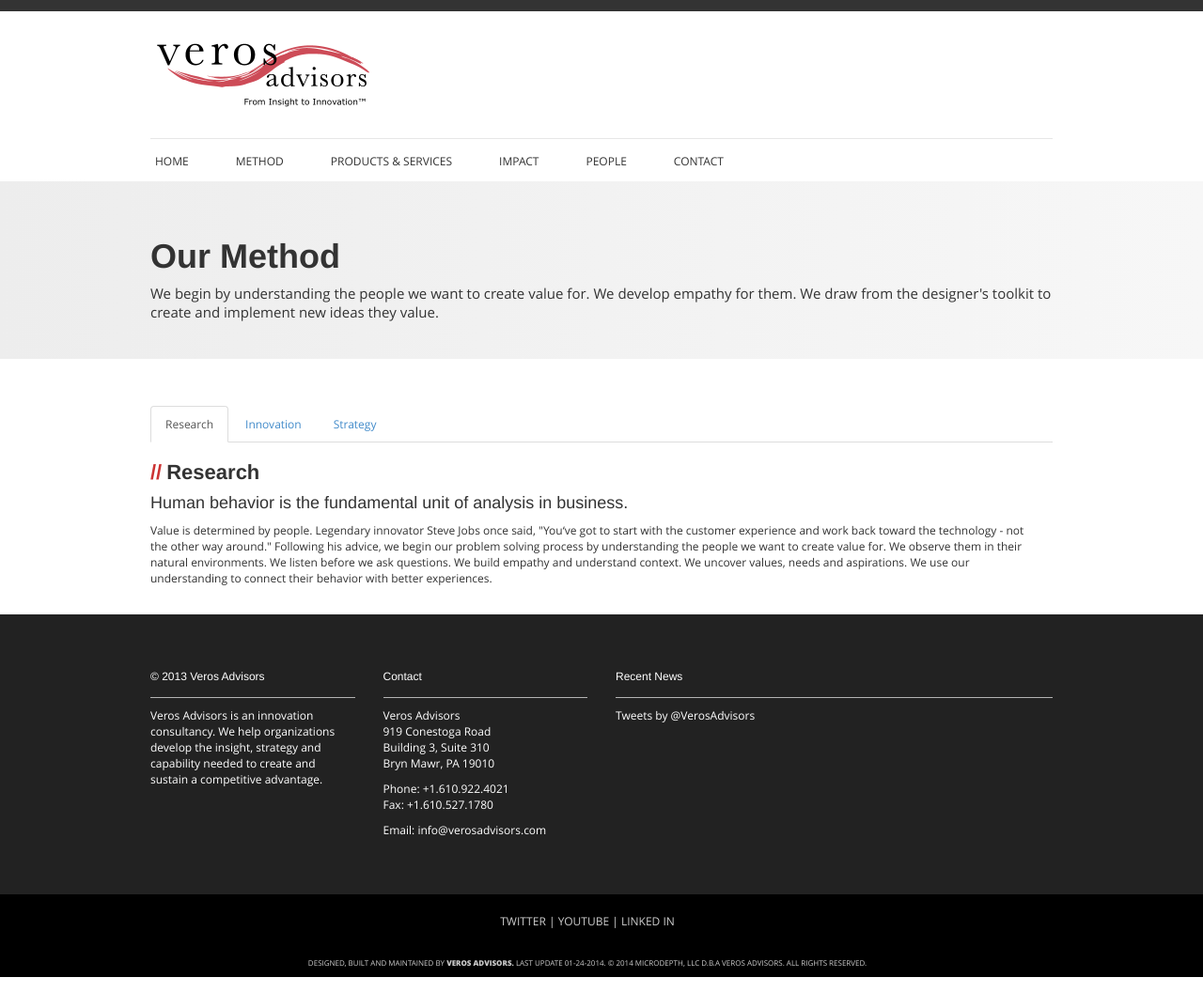
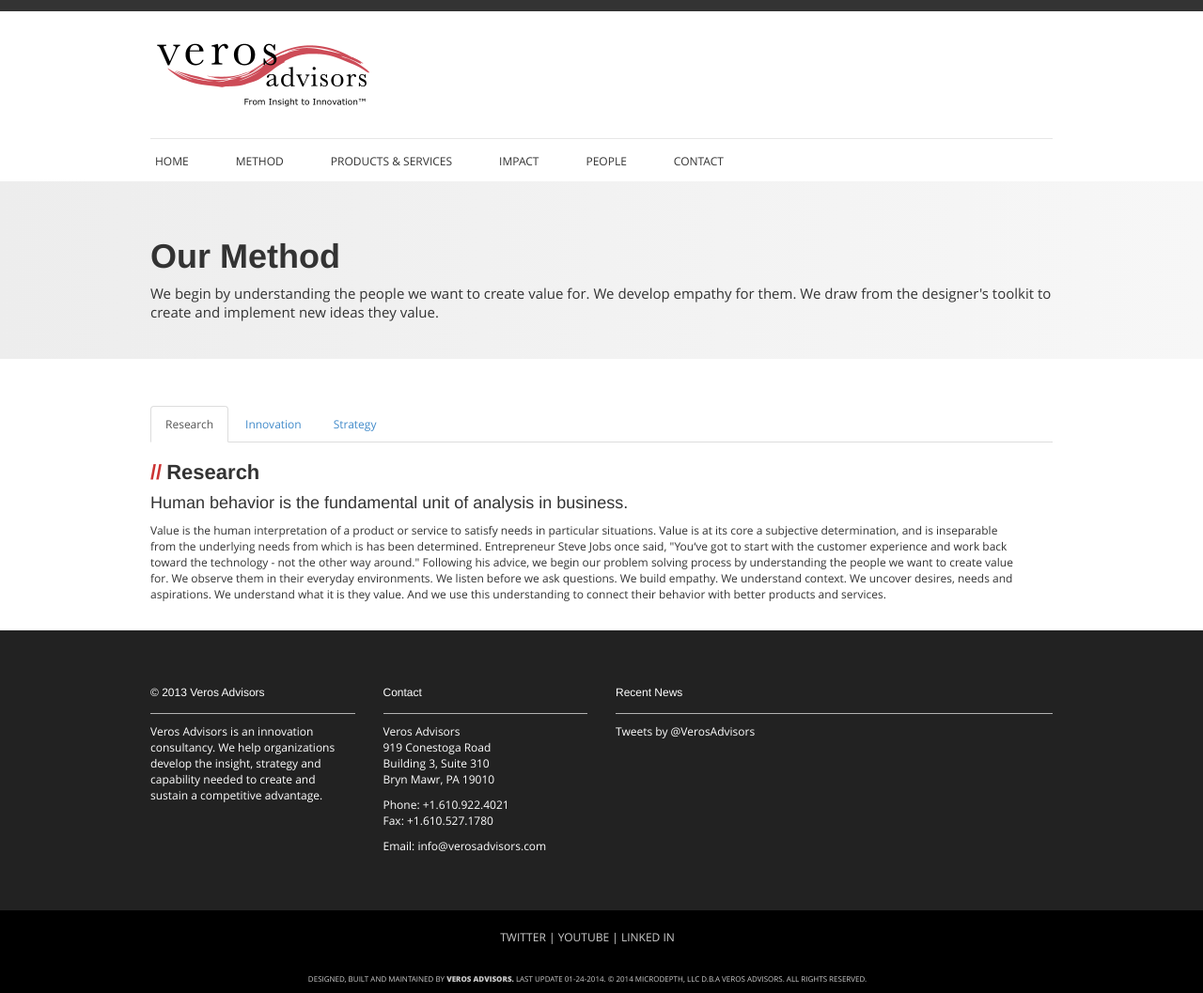
Before and after one commit to verosadvisors/verosadvisors, a Jekyll site: the page built from method.html, in a window 1280 px wide. Shown: the whole page at 94% size. Built offline with Jekyll 4.4.1, drawn with Linux system fonts in a browser that asks for light colours; Markdown is read by kramdown in place of the engine named in the settings; comment, search, counter and statistics services are not loaded.

Commit message:
modified copy

```diff
--- a/method.html
+++ b/method.html
@@ -25,11 +25,12 @@
 	<h2><span class="slash">//</span>Research</h2>
 	<h4>Human behavior is the fundamental unit of analysis in business.</h4>
 	<p>
-	Value is determined by people.
-	Legendary innovator Steve Jobs once said, "You‘ve got to start with the customer experience and work back toward the technology - not the other way around."
+	Value is the human interpretation of a product or service to satisfy needs in particular situations.
+	Value is at its core a subjective determination, and is inseparable from the underlying needs from which is has been determined.
+	Entrepreneur Steve Jobs once said, "You‘ve got to start with the customer experience and work back toward the technology - not the other way around."
 	Following his advice, we begin our problem solving process by understanding the people we want to create value for.
-	We observe them in their natural environments.  We listen before we ask questions.  We build empathy and understand context.  We uncover values, needs and aspirations.
-	We use our understanding to connect their behavior with better experiences.
+	We observe them in their everyday environments.  We listen before we ask questions.  We build empathy.  We understand context.  We uncover desires, needs and aspirations.  We understand what it is they value.
+	And we use this understanding to connect their behavior with better products and services.
 	</p>
 </div> <!-- /col-md-12 -->
 
```
